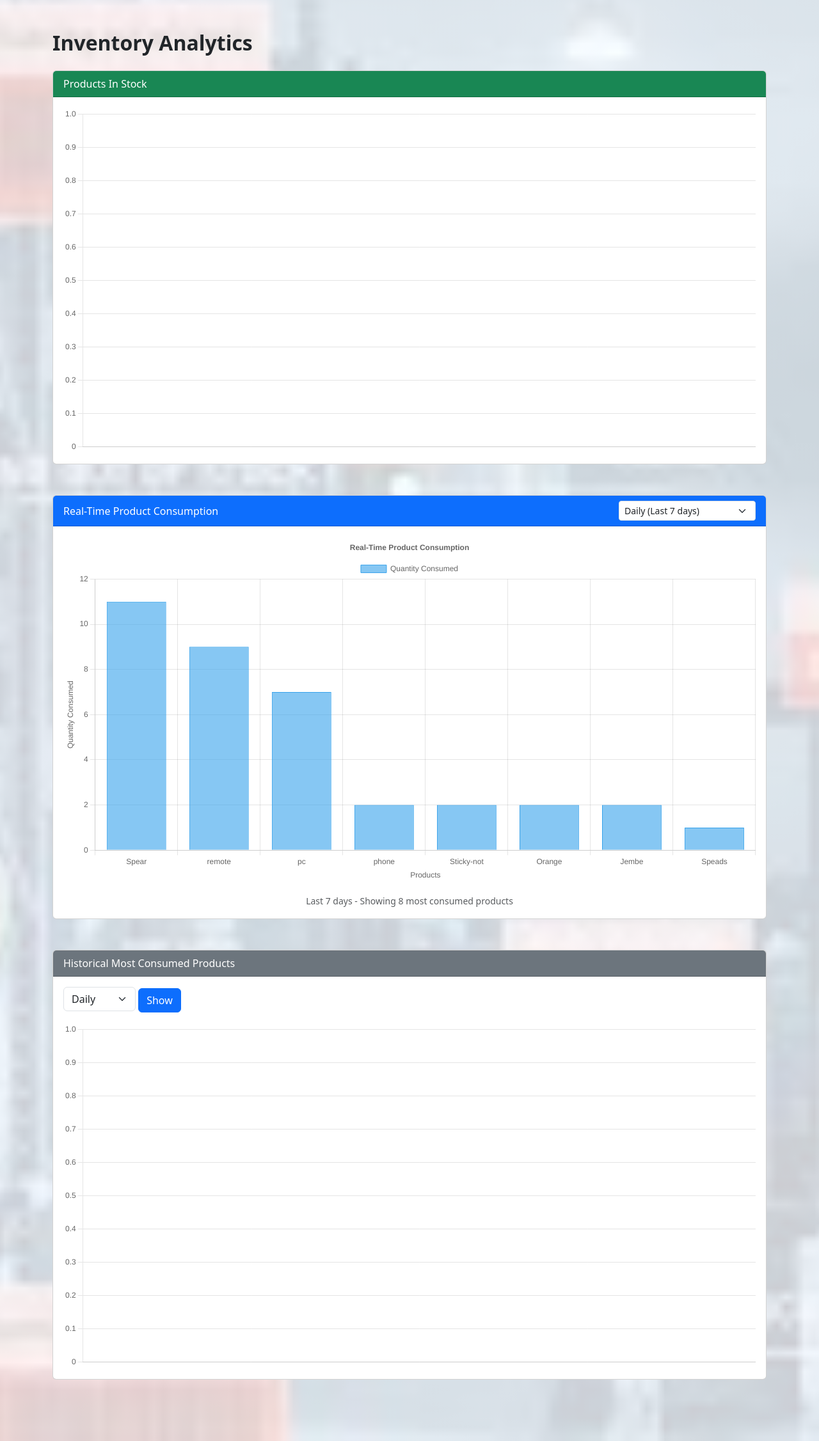
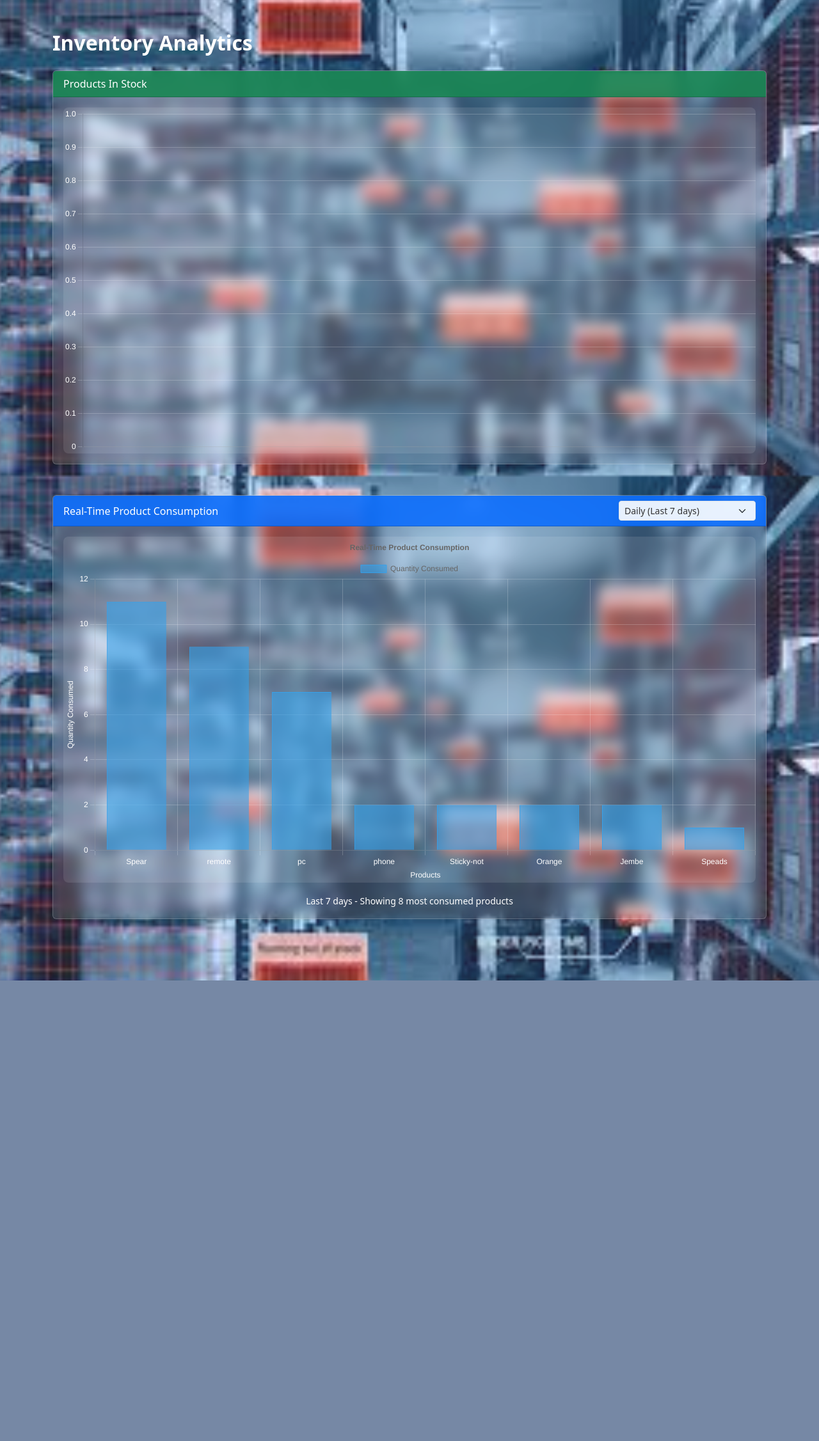
Before and after one commit to GLory2130/inventory, a Django app: page /in-stock/ in a window 1280 px wide. Shown: the part 56-2309 px from the top of the page at 64% size. After the commit the page ends 1589 px from the top, so only its background shows below. Run offline with Django 5.2, Linux system fonts and the light colour scheme; data comes from the database, SQL or seed files in the repository; both versions use the stored data as it was after the commit; some libraries are stand-ins or nearby versions.

Commit message:
new update

```diff
--- a/cag_inventory/static/cag_inventory/css/style.css
+++ b/cag_inventory/static/cag_inventory/css/style.css
@@ -1,11 +1,97 @@
 body {
-  background: linear-gradient(rgba(255,255,255,0.8), rgba(255,255,255,0.8)), url('../images/bg1.jpeg');
+  background: linear-gradient(rgba(255,255,255,0.1), rgba(255,255,255,0.1)), url('../images/bg1.jpeg');
   background-size: cover;
-  background-repeat:no-repeat;
+  background-repeat: no-repeat;
   background-position: center;
-
+  background-attachment: fixed;
 }
 
 .container{
     background-color: transparent !important;
 }
+
+/* Make text white for better readability on background image */
+body {
+    color: white !important;
+}
+
+h1, h2, h3, h4, h5, h6 {
+    color: white !important;
+}
+
+p, .text-muted {
+    color: rgba(255, 255, 255, 0.9) !important;
+}
+
+.card {
+    background-color: rgba(255, 255, 255, 0.1) !important;
+    backdrop-filter: blur(10px);
+    border: 1px solid rgba(255, 255, 255, 0.2) !important;
+}
+
+.card-title, .card-text {
+    color: white !important;
+}
+
+/* Keep navbar readable */
+.navbar {
+    background-color: rgba(248, 249, 250, 0.95) !important;
+}
+
+/* Analytics page chart text visibility */
+.card-header {
+    background-color: rgba(13, 110, 253, 0.9) !important;
+    color: white !important;
+}
+
+.card-header.bg-success {
+    background-color: rgba(25, 135, 84, 0.9) !important;
+}
+
+.card-header.bg-secondary {
+    background-color: rgba(108, 117, 125, 0.9) !important;
+}
+
+/* Chart canvas container styling for better text visibility */
+canvas {
+    background-color: rgba(255, 255, 255, 0.1) !important;
+    border-radius: 8px;
+}
+
+/* Ensure all text in analytics is white */
+#chartInfo {
+    color: white !important;
+}
+
+.text-muted {
+    color: rgba(255, 255, 255, 0.8) !important;
+}
+
+/* Form elements on analytics page */
+.form-select {
+    background-color: rgba(255, 255, 255, 0.9) !important;
+    color: #333 !important;
+}
+
+/* Default buttons keep blue styling */
+.btn-primary {
+    background-color: rgba(13, 110, 253, 0.9) !important;
+    border-color: rgba(13, 110, 253, 0.9) !important;
+    color: white !important;
+}
+
+/* Home page CTA buttons - white background */
+.btn-light {
+    background-color: white !important;
+    border-color: white !important;
+    color: #333 !important;
+    font-weight: 600 !important;
+}
+
+.btn-light:hover {
+    background-color: rgba(255, 255, 255, 0.9) !important;
+    border-color: rgba(255, 255, 255, 0.9) !important;
+    color: #333 !important;
+    transform: translateY(-2px);
+    box-shadow: 0 4px 12px rgba(0, 0, 0, 0.15);
+}
--- a/templates/analytics.html
+++ b/templates/analytics.html
@@ -22,30 +22,15 @@
         <option value="monthly">Monthly (Last 12 months)</option>
       </select>
     </div>
-    <div class="card-body">
+    <div class="card-body text-white">
       <canvas id="realTimeConsumptionChart" width="400" height="200"></canvas>
-      <div class="text-center mt-3">
+      <div class="text-center mt-3 text-white">
         <small class="text-muted" id="chartInfo">Updates automatically when products are consumed</small>
       </div>
     </div>
   </div>
 
-  <!-- Historical Most Consumed Products Chart -->
-  <div class="card mb-5">
-    <div class="card-header bg-secondary text-white">Historical Most Consumed Products</div>
-    <div class="card-body">
-      <form method="get" class="mb-3">
-        <select name="period" class="form-select w-auto d-inline-block">
-          <option value="daily" {% if period == 'daily' %}selected{% endif %}>Daily</option>
-          <option value="weekly" {% if period == 'weekly' %}selected{% endif %}>Weekly</option>
-          <option value="monthly" {% if period == 'monthly' %}selected{% endif %}>Monthly</option>
-        </select>
-        <button type="submit" class="btn btn-primary">Show</button>
-      </form>
-      <canvas id="mostConsumedChart"></canvas>
-    </div>
-  </div>
-</div>
+
 
 <!-- Chart.js CDN -->
 <script src="https://cdn.jsdelivr.net/npm/chart.js"></script>
@@ -66,7 +51,29 @@
     },
     options: {
       responsive: true,
-      plugins: { legend: { display: false } }
+      plugins: {
+        legend: {
+          display: false
+        }
+      },
+      scales: {
+        x: {
+          ticks: {
+            color: 'white'
+          },
+          grid: {
+            color: 'rgba(255, 255, 255, 0.2)'
+          }
+        },
+        y: {
+          ticks: {
+            color: 'white'
+          },
+          grid: {
+            color: 'rgba(255, 255, 255, 0.2)'
+          }
+        }
+      }
     }
   });
 
@@ -121,13 +128,27 @@
             beginAtZero: true,
             title: {
               display: true,
-              text: 'Quantity Consumed'
+              text: 'Quantity Consumed',
+              color: 'white'
+            },
+            ticks: {
+              color: 'white'
+            },
+            grid: {
+              color: 'rgba(255, 255, 255, 0.2)'
             }
           },
           x: {
             title: {
               display: true,
-              text: 'Products'
+              text: 'Products',
+              color: 'white'
+            },
+            ticks: {
+              color: 'white'
+            },
+            grid: {
+              color: 'rgba(255, 255, 255, 0.2)'
             }
           }
         }
```
Also changed, not shown: db.sqlite3.
